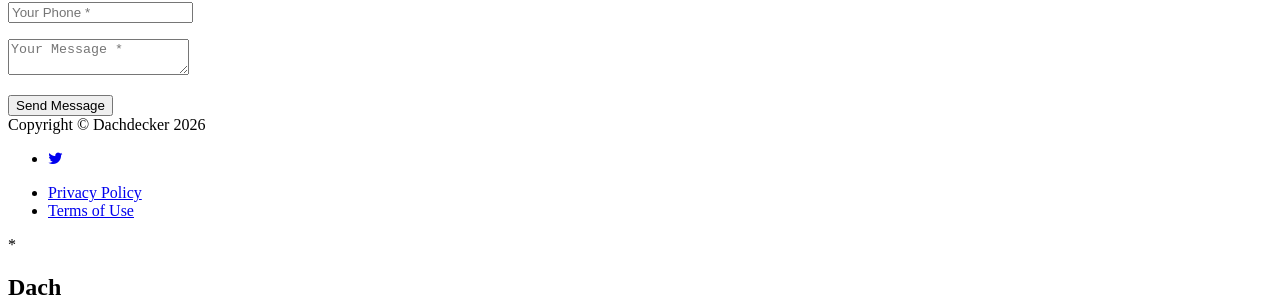
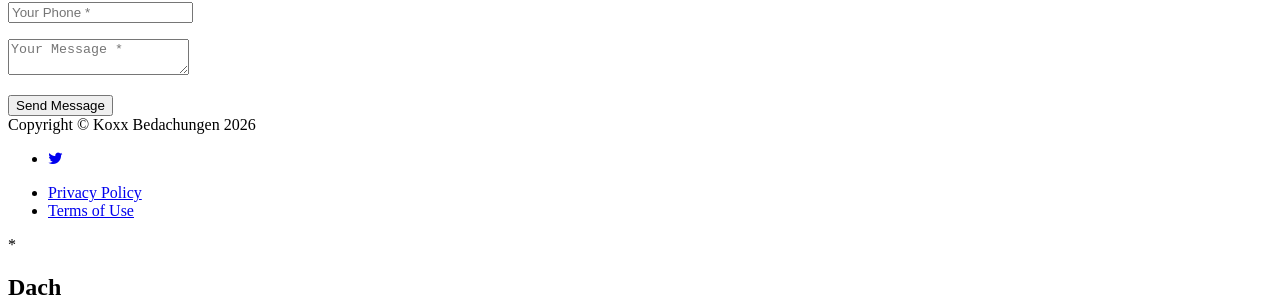
Before and after one commit to patrick131184/d4chdecker, a Jekyll site: the page built from index.html, in a window 1280 px wide and 900 px high, scrolled down 4991 px. Shown: the part 144-452 px from the top of the window. Built offline with Jekyll 4.4.1, drawn with Linux system fonts in a browser that asks for light colours; some web fonts are replaced; some of the changed text lies outside the part shown.

Commit message:
Update _config.yml

```diff
--- a/_config.yml
+++ b/_config.yml
@@ -2,7 +2,7 @@ url: patrick131184.github.io/d4chdecker
 baseurl:
 
 # Site settings
-title: Dachdecker
+title: Koxx Bedachungen
 email: your-email@domain.com
 description: "Dies ist eine tolle Beschreibung!"
 
```
